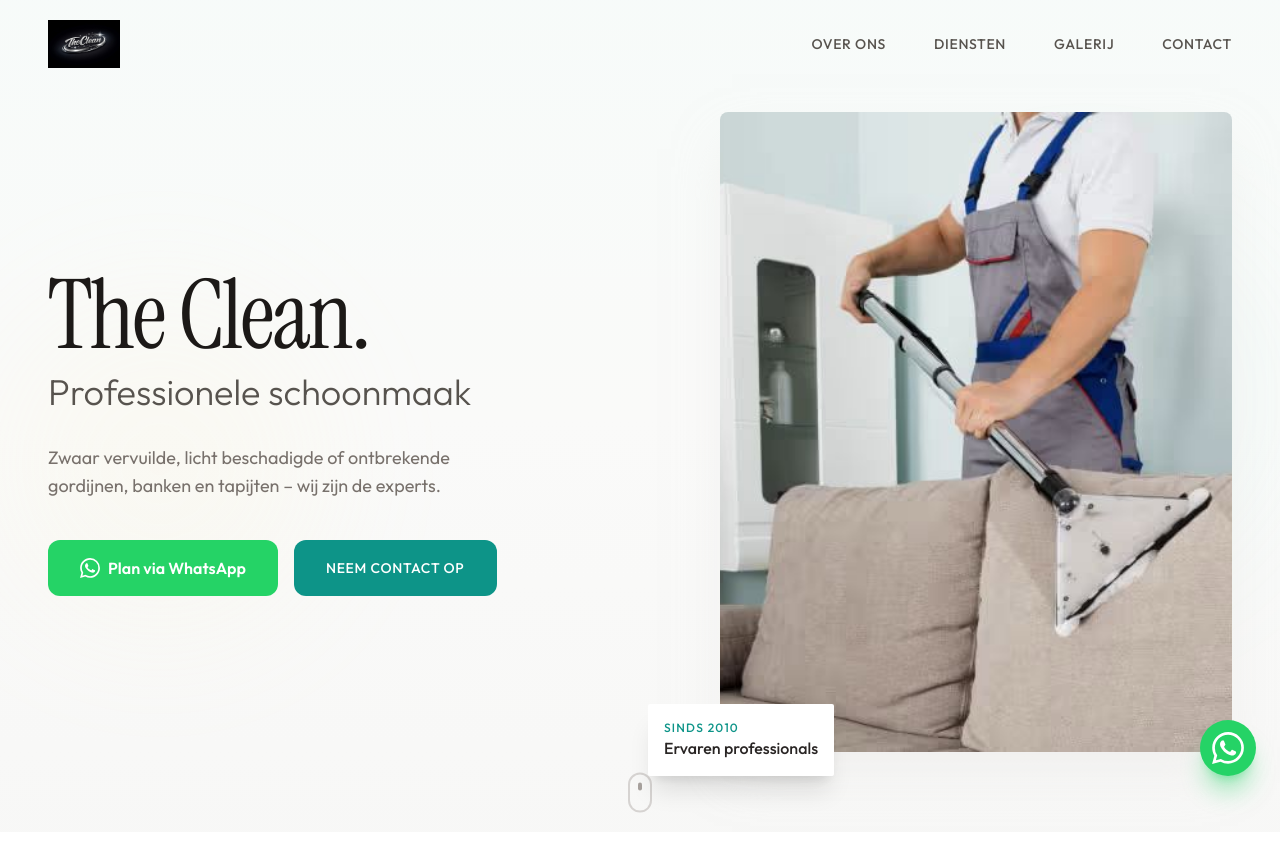
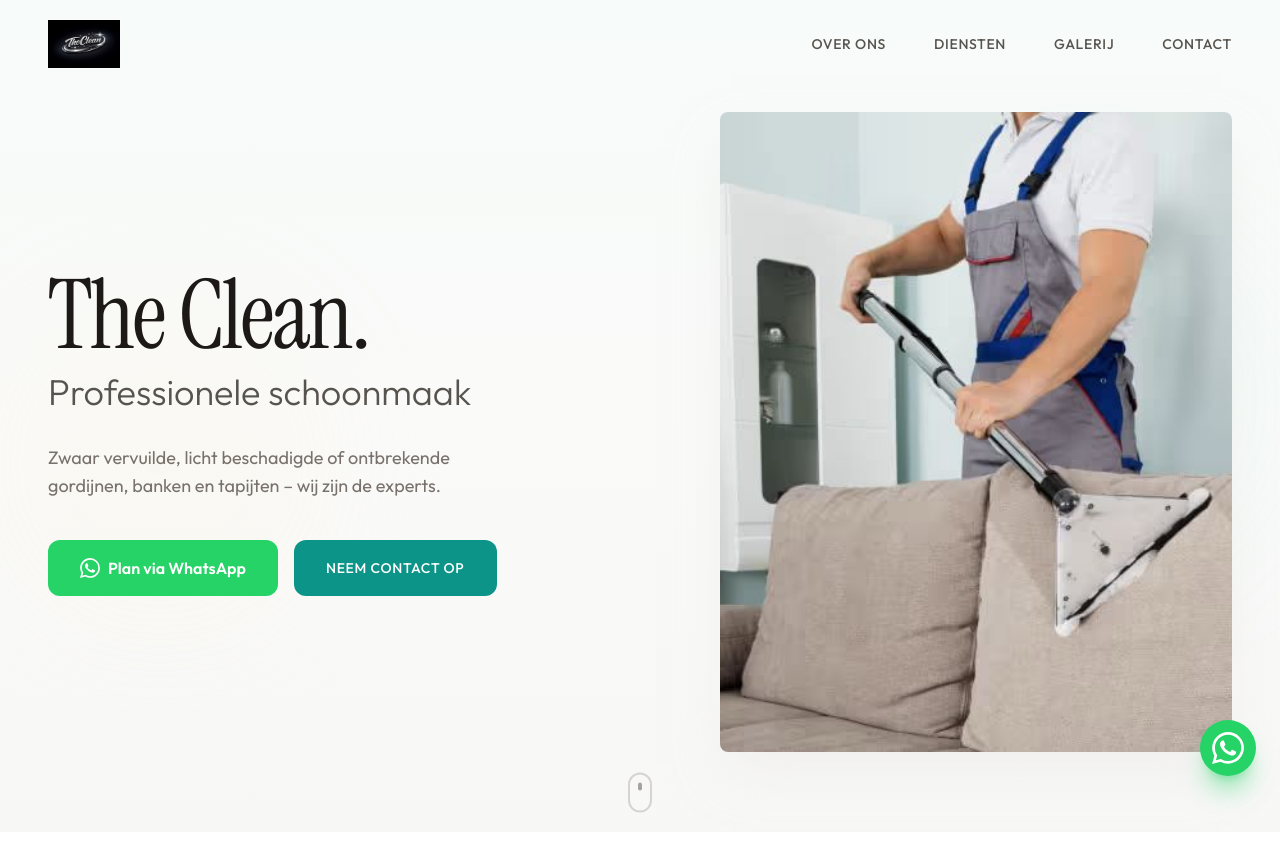
Before and after one commit to Eyobiel-12/the-clean, a React (Vite) app: page / in a window 1280 px wide. Shown: the top 852 px of the page. Built offline with nearby package versions, Linux system fonts and the light colour scheme.

Commit message:
Remove Sinds 2010 badge from hero

```diff
--- a/src/components/Hero.jsx
+++ b/src/components/Hero.jsx
@@ -115,15 +115,6 @@ export default function Hero() {
                 className="w-full h-full object-cover"
               />
             </div>
-            <motion.div
-              className="absolute -bottom-4 -left-2 sm:-bottom-6 sm:-left-6 bg-white p-3 sm:p-4 shadow-xl rounded-lg sm:rounded-sm"
-              initial={{ opacity: 0, x: -20 }}
-              animate={{ opacity: 1, x: 0 }}
-              transition={{ delay: 1.2, duration: 0.6 }}
-            >
-              <p className="text-xs uppercase tracking-widest text-teal-600 font-medium">Sinds 2010</p>
-              <p className="text-stone-800 font-medium text-sm sm:text-base">Ervaren professionals</p>
-            </motion.div>
           </motion.div>
         </div>
       </div>
```
